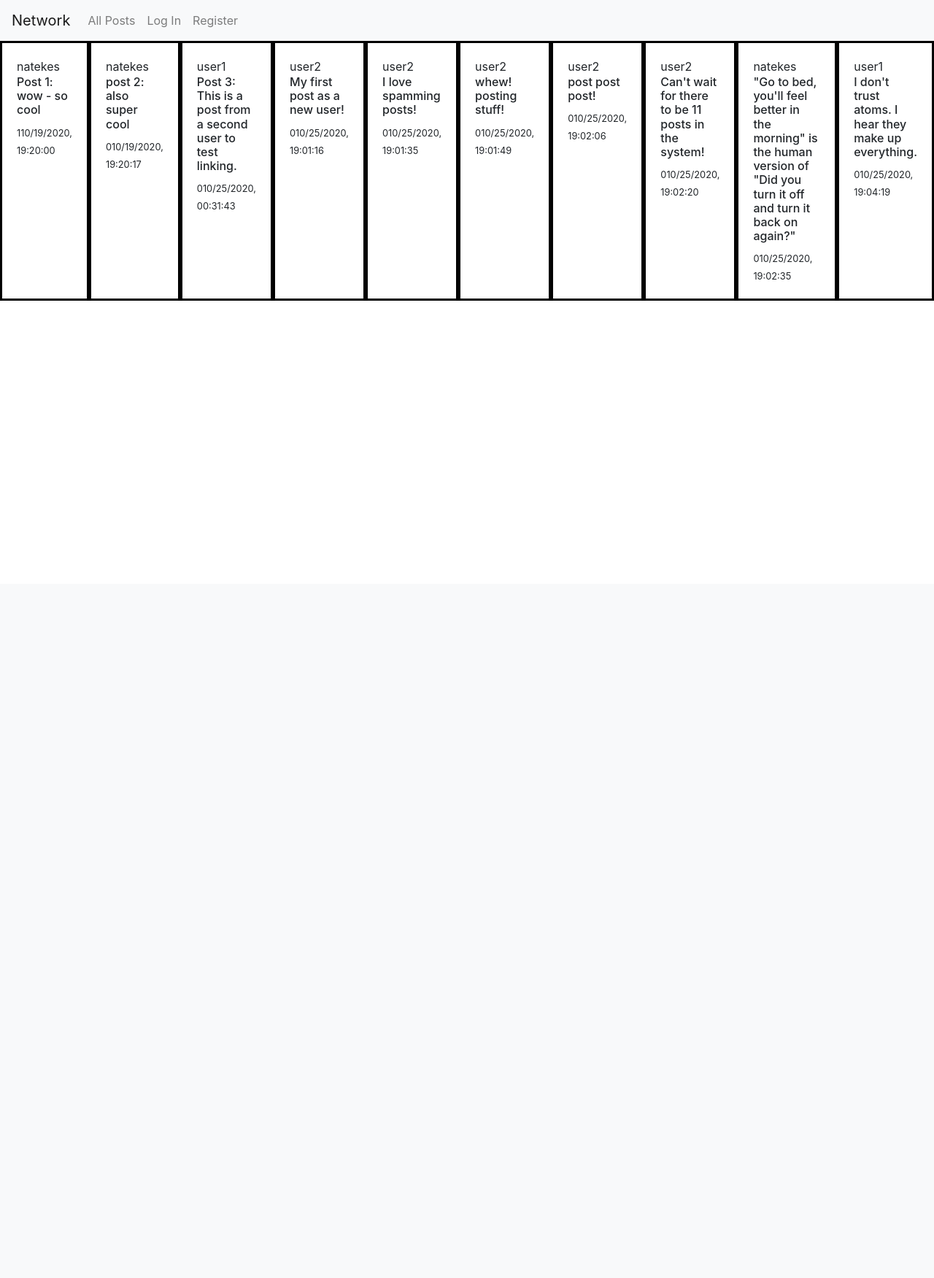
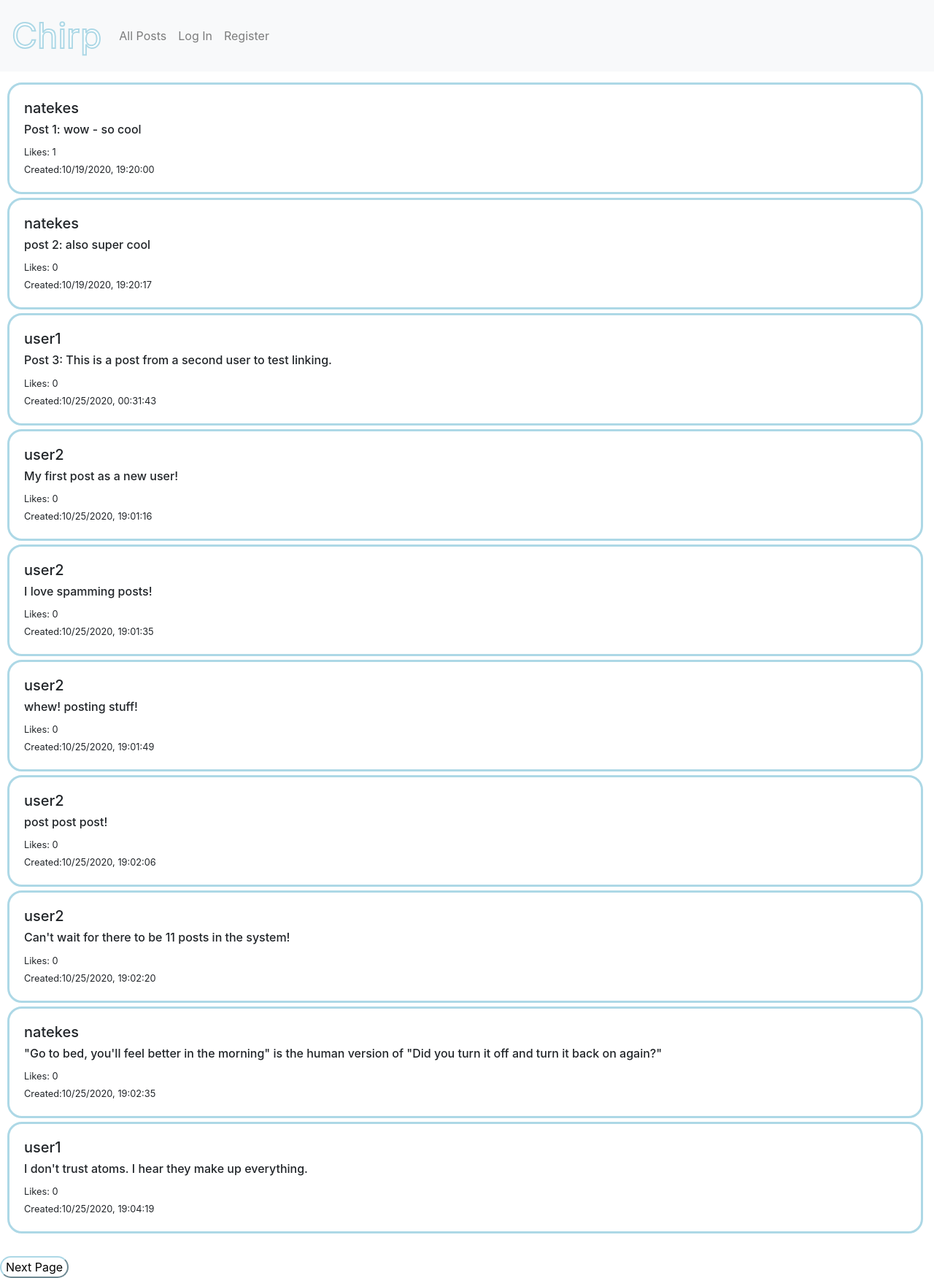
Before and after one commit to natekester/Project4_CS50_NetworkPage, a Django app: page / in a window 1280 px wide. Shown: the whole page at 73% size. Before the commit the page ends 412 px from the top, so only its background shows below. Run offline with Django 3.2, Linux system fonts and the light colour scheme; data comes from the database, SQL or seed files in the repository; both versions use the stored data as it was after the commit; some libraries are stand-ins or nearby versions.

Commit message:
current working posts.
Need to fix user.

```diff
--- a/network/static/network/index.js
+++ b/network/static/network/index.js
@@ -67,6 +67,22 @@
 });
 });
 
+function setupUserNameClick(){
+  document.querySelectorAll('.user').forEach( userPost => {
+    userPost.onclick = function(){
+      //basically redirect to user page and push history
+      const id = userPost.dataset.id;
+      const page = 'user';
+      const section = 1;
+
+      history.pushState({page: page, id:id, section:section}, "", `#/${page}/${id}?page=${section}`)
+      userPage(id, section);
+
+    }
+  })
+
+}
+
 
 
 
@@ -122,7 +138,7 @@
 
       console.log(`Our user id that made it out of the func is: ${id}`)
 
-      userPage(section,id);
+      userPage(id, section);
 
     }else if(page == "following"){
 
@@ -161,74 +177,195 @@
 
 }
 
-async function allPosts(section){
-  clearAll();
-  document.querySelector('#all_posts').style.display = 'block'
+function postHTML(posts){
 
-  var posts = await getAllPosts(section);
-  console.log(posts);
   var lenPosts = Object.keys(posts).length;
 
-  var results =`<nav aria-label="Page navigation example">
-                  <ul class="pagination">`;
+  var results =`<ul id="posts">`;
 
-  for(i=0; i<lenPosts; i++){
+
+  for(i=1; i<lenPosts; i++){
     var user = posts[i][0];
     var text = posts[i][1];
     var likes = posts[i][2];
     var date = posts[i][3];
     var id = posts[i][4];
     console.log(`user: ${user}, userId: ${id} text: ${text}, likes: ${likes}, date:${date}` );
-    var post = `<br><div class="page-item"><a class="user">${user}</a><h6 class="post_text" onclick> ${text}</h6><small class="likes">${likes}</small><small class="date">${date}</small></div>`;
+    var post = `<li class="page-item"><h5 class="user" data-id=${id}>${user}</h5><h6 class="post_text" onclick> ${text}</h6><small class="likes"> Likes: ${likes}</small> <Br><small class="date">   Created:${date}</small></li>`;
     results= results + post;
 
   }
+  var hasNextPage = posts[0][0];
+  var hasPrevious = posts[0][1];
 
-  var wrap = `</ul> </nav>`;
+  var wrap = `</ul>`;
   results = results + wrap;
-  console.log(`Our html is: ${results}`)
+
+  if(hasPrevious === true){
+    //add a next page button
+    var prevButton = `<input class="prev" type="button" value="Previous Page"></input>`;
+    results = results + prevButton;
+  }else if (hasNextPage === true){
+    //add a previous page button
+    var nextButton = `<input class="next" type="button" value="Next Page"></input>`;
+    results = results + nextButton;
+
+  }
+  return results;
+
+
+}
 
 
 
-//     <li class="page-item"><a class="page-link" href="#">Previous</a></li>
-//     <li class="page-item"><a class="page-link" href="#">1</a></li>
-//     <li class="page-item"><a class="page-link" href="#">2</a></li>
-//     <li class="page-item"><a class="page-link" href="#">3</a></li>
-//     <li class="page-item"><a class="page-link" href="#">Next</a></li>
-//   </ul>
-// </nav>`
+function setupNextPageClick(page, section, id){
+  console.log("seting up click for next");
+  section = parseInt(section);
+  if(page == "all_posts"){
+
+
+    document.querySelectorAll('.next').forEach( nextButton => {
+      nextButton.onclick = function(){
+        section = section + 1;
+        history.pushState({page: page, section:section}, "", `#/${page}?page=${section}`)
+        allPosts(section);
+        console.log("we just clicked the next button")
+
+      }
+    })
+
+    document.querySelectorAll('.prev').forEach( prev => {
+      prev.onclick = function(){
+        section = section - 1;
+
+        history.pushState({page: page, section:section}, "", `#/${page}?page=${section}`)
+        allPosts(section);
+
+      }
+    })
+
+  }else if (page == "following"){
+    document.querySelectorAll('.next').forEach( nextButton => {
+      nextButton.onclick = function(){
+        section = section + 1;
+
+        history.pushState({page: page, id:id, section:section}, "", `#/${page}/${id}?page=${section}`)
+        followingPosts(section,id);
+
+      }
+    })
+
+    document.querySelectorAll('.prev').forEach( prev => {
+      prev.onclick = function(){
+        section = section - 1;
+
+        history.pushState({page: page, id:id, section:section}, "", `#/${page}/${id}?page=${section}`)
+        followingPosts(section,id);
+
+      }
+    })
+  }else if (page == "user"){
+    document.querySelectorAll('.next').forEach( nextButton => {
+      nextButton.onclick = function(){
+        section = section + 1;
+
+        history.pushState({page: page, id:id, section:section}, "", `#/${page}/${id}?page=${section}`)
+        userPage(section,id);
+
+      }
+    })
+
+    document.querySelectorAll('.prev').forEach( prev => {
+      prev.onclick = function(){
+        section = section - 1;
+
+        history.pushState({page: page, id:id, section:section}, "", `#/${page}/${id}?page=${section}`)
+        userPage(section,id);
+
+      }
+    })
+  }
+
+}
+
+async function userPage(id, section){
+  clearAll();
+
+  //get how mamy follows - and how many following
+
+
+  document.querySelector('#all_posts').style.display = 'block';
+  document.querySelector('#user_page').style.display = 'block';
+
+
+  var posts = await getUserPosts(id, section);
+  console.log(posts);
+  const following = posts[0][2];
+  const followed = posts[0][3];
+  const user = posts[0][0];
+
+  const userHTML = `<div id='user_section'><h2 id='user_header'>${user}</h2> <br> <h6 id="followers"> Number of Followers: ${following}</h6> <h6 id="following"> Following: ${followed} Users</h6></div>` ;
+
+
+  document.querySelector('#user_page').innerHTML = userHTML;
+  var results = postHTML(posts);
+
 
 
   document.querySelector('#all_posts').innerHTML = results;
   //get all posts and display from paginator
 
-}
 
-function userPage(id,section){
-  clearAll();
-  //need to fetch user information
-  //then search based off of that user info
 
+  setupNextPageClick('user', section, id);
+  setupUserNameClick();
 
 };
 
+
+async function getUserPosts(id,section){
+  const url = `api/user/${id}?page=${section}`
+
+  console.log(`fetching the url: ${url}`)
+  const response = await fetch(url)
+  const body = await response.json()
+
+  return body;
+
+}
+
 async function followingPosts(section, id){
   clearAll();
-  //need to fetch user information
-  //then filter based off of followers
-  console.log("asking for following request")
+
+  document.querySelector('#all_posts').style.display = 'block'
+
+  var posts = await getFollowingPosts(id, section);
+  console.log(posts);
+
+  var results = postHTML(posts);
 
 
-  document.querySelector('#following_posts').style.display = 'block'
+  document.querySelector('#all_posts').innerHTML = results;
+  //get all posts and display from paginator
 
-  const response = await fetch(`api/following/${id}?page${section}`)
+  setupNextPageClick('following', section, id);
+  setupUserNameClick();
+}
 
-  const body = await response.json();
-  console.log(`our body is: ${body['user']}`)
 
-  document.querySelector('#following_posts').innerHTML = body['user'];
+
+async function getFollowingPosts(id,section){
+  const url = `api/following/${id}?page=${section}`
+
+  console.log(`fetching the url: ${url}`)
+  const response = await fetch(url)
+  const body = await response.json()
+
+  return body;
 
 }
+
+
 
 async function getUserId(){
   var userid;
@@ -251,3 +388,22 @@
 
   return body;
 }
+
+async function allPosts(section){
+  clearAll();
+  document.querySelector('#all_posts').style.display = 'block'
+
+  var posts = await getAllPosts(section);
+  console.log(posts);
+
+  var results = postHTML(posts);
+
+
+  document.querySelector('#all_posts').innerHTML = results;
+  //get all posts and display from paginator
+
+  setupNextPageClick('all_posts', section, null);
+  setupUserNameClick();
+
+
+}
--- a/network/static/network/styles.css
+++ b/network/static/network/styles.css
@@ -1,6 +1,36 @@
+
+#posts{
+    align-content: left;
+
+    padding: 10px;
+}
 .page-item{
 
-    align-content: left;
-    border: 3px solid black;
+
+    border: 3px solid lightblue;
     padding: 20px;
+    display: block;
+    border-radius: 20px;
+    margin: 5px;
+    margin-left: 0;
+
 }
+.prev{
+    border-color: lightblue;
+    border-radius: 20px;
+    background-color: white;
+
+}
+.next{
+    border-color: lightblue;
+    border-radius: 20px;
+    background-color: white;
+
+}
+#chirpy{
+    -webkit-text-stroke-width: 2px;
+    -webkit-text-stroke-color: lightblue;
+    color: white;
+    font-size: 300%;
+
+}
--- a/network/templates/network/layout.html
+++ b/network/templates/network/layout.html
@@ -12,7 +12,7 @@
     <body>
 
         <nav class="navbar navbar-expand-lg navbar-light bg-light">
-            <a class="navbar-brand" href="#">Network</a>
+            <a id="chirpy" class="navbar-brand" href="#">Chirp</a>
 
             <div>
               <ul class="navbar-nav mr-auto">
--- a/network/views.py
+++ b/network/views.py
@@ -18,36 +18,59 @@
     print(request)
     return render(request, "network/index.html")
 
+def paginationJson(posts, curr_page):
+
+    pages = Paginator(posts, pag_num)
+    page = pages.get_page(curr_page)
+
+    data = {}
+    position = 1
+    data[0] = [page.has_next(), page.has_previous()]
+    print('trying to find all objects in the first page')
+    for item in page:
+        data[f'{position}'] = [item.user.username, item.text, item.total_likes, item.time.strftime("%m/%d/%Y, %H:%M:%S"), item.user.id]
+        position = position + 1
+        print(f'item: {item.text}, {item.user.username}, {item.total_likes}, {item.time.strftime("%m/%d/%Y, %H:%M:%S")}, {item.user.id}')
+
+    print(f'our current page num: {pag_num} and our page content: {data}')
+    print(json.dumps(data))
+
+    return data
+
+
+def paginationJsonUser(posts, curr_page, following, followed):
+
+    pages = Paginator(posts, pag_num)
+    page = pages.get_page(curr_page)
+
+    data = {}
+    position = 1
+    data[0] = [page.has_next(), page.has_previous(), following, followed]
+    print('trying to find all objects in the first page')
+    for item in page:
+        data[f'{position}'] = [item.user.username, item.text, item.total_likes, item.time.strftime("%m/%d/%Y, %H:%M:%S"), item.user.id]
+        position = position + 1
+        print(f'item: {item.text}, {item.user.username}, {item.total_likes}, {item.time.strftime("%m/%d/%Y, %H:%M:%S")}, {item.user.id}')
+
+    print(f'our current page num: {pag_num} and our page content: {data}')
+    print(json.dumps(data))
+
+    return data
+
 
 def all_posts(request):
     print("starting all posts")
     if request.method == "GET":
-        print('test1')
         curr_page = request.GET.get('page', None)
-        print('test2')
-        print(f'we passed the var: {curr_page}')
+
         posts = Post.objects.all()
-        for post in posts:
-            print('post')
 
-        pages = Paginator(posts, pag_num)
-        page = pages.get_page(curr_page)
 
-        data = {}
-        position = 0
-        print('trying to find all objects in the first page')
-        for item in page:
-            data[f'{position}'] = [item.user.username, item.text, item.total_likes, item.time.strftime("%m/%d/%Y, %H:%M:%S"), item.user.id]
-            position = position + 1
-            print(f'item: {item.text}, {item.user.username}, {item.total_likes}, {item.time.strftime("%m/%d/%Y, %H:%M:%S")}, {item.user.id}')
+        data = paginationJson(posts,curr_page)
 
-        print(f'our current page num: {pag_num} and our page content: {data}')
-        print(json.dumps(data))
         return JsonResponse(data,safe = False)
 
     else:
-        print(request.body)
-        print(f'our request header: {request.headers}')
         #return all posts in POST database
         return HttpResponse("all posts")
 
@@ -57,7 +80,16 @@
     #don't want to allow users to see others following?
     print("starting the following func")
     if request.method == "GET":
-        return JsonResponse({"user": "post"})
+        curr_page = request.GET.get('page', None)
+        #need to filter to only following users
+        user = User.objects.get(id=id)
+        following = Follow.objects.filter(following_user=user)
+        posts = Post.objects.filter(user__in=following.values_list('followed_user', flat=True))
+
+
+        data = paginationJson(posts,curr_page)
+
+        return JsonResponse(data,safe = False)
 
     else:
         print(request)
@@ -66,9 +98,22 @@
 
 def user(request, id):
     if request.method == "GET":
-        page = request.GET['page']
-        print(f' Our page passed through query was: {page}')
+        curr_page = request.GET.get('page', None)
+        #need to filter to only following users
+        user = User.objects.get(id=id)
+        posts = Post.objects.filter(user=user)
 
+        #following is how many users follow the user with id
+        #followers is how many users id follows
+
+        following = Follow.objects.filter(followed_user = user).count()
+        followed = Follow.objects.filter(following_user = user).count()
+
+
+
+        data = paginationJsonUser(posts, curr_page, following, followed)
+
+        return JsonResponse(data,safe = False)
     if request.user:
         return JsonResponse({"userposts": "posts"})
 
```
Also changed, not shown: db.sqlite3.
